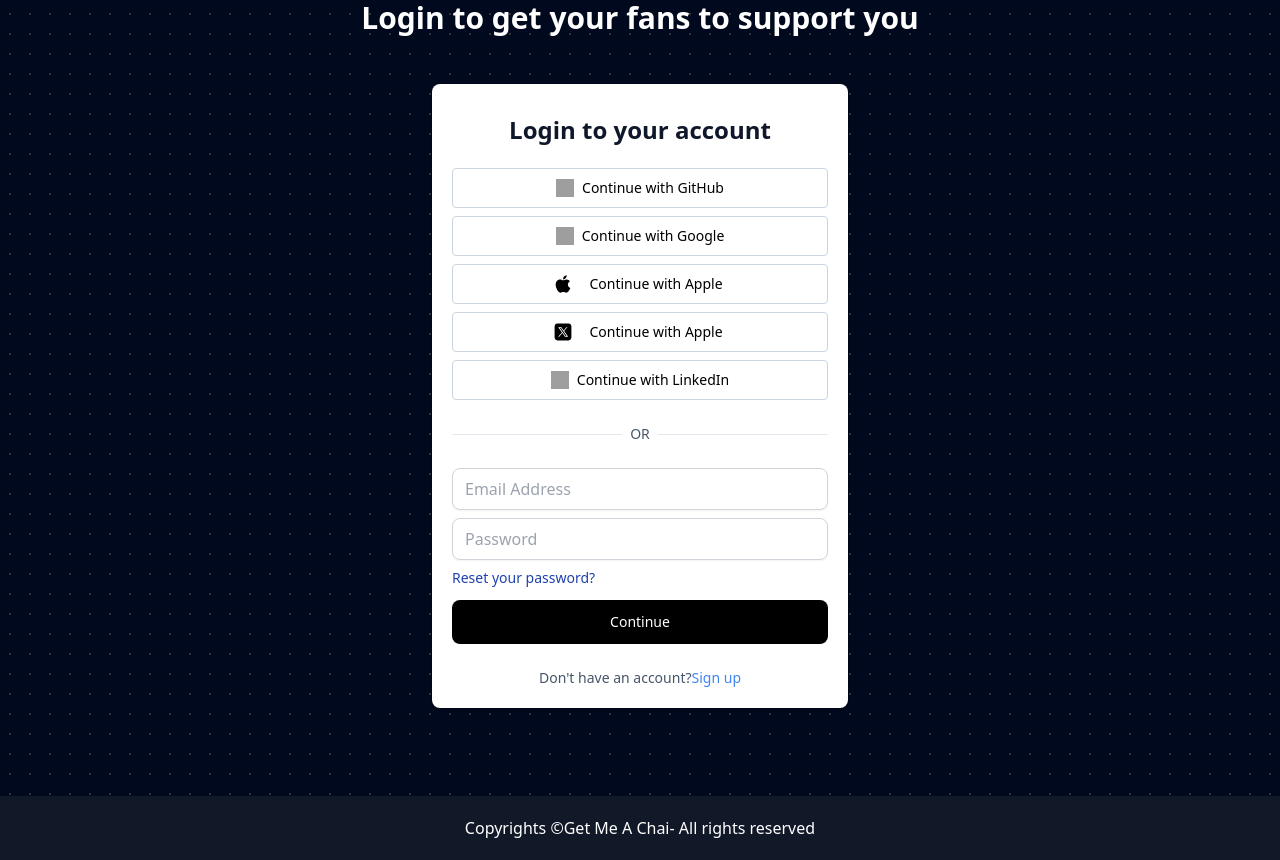
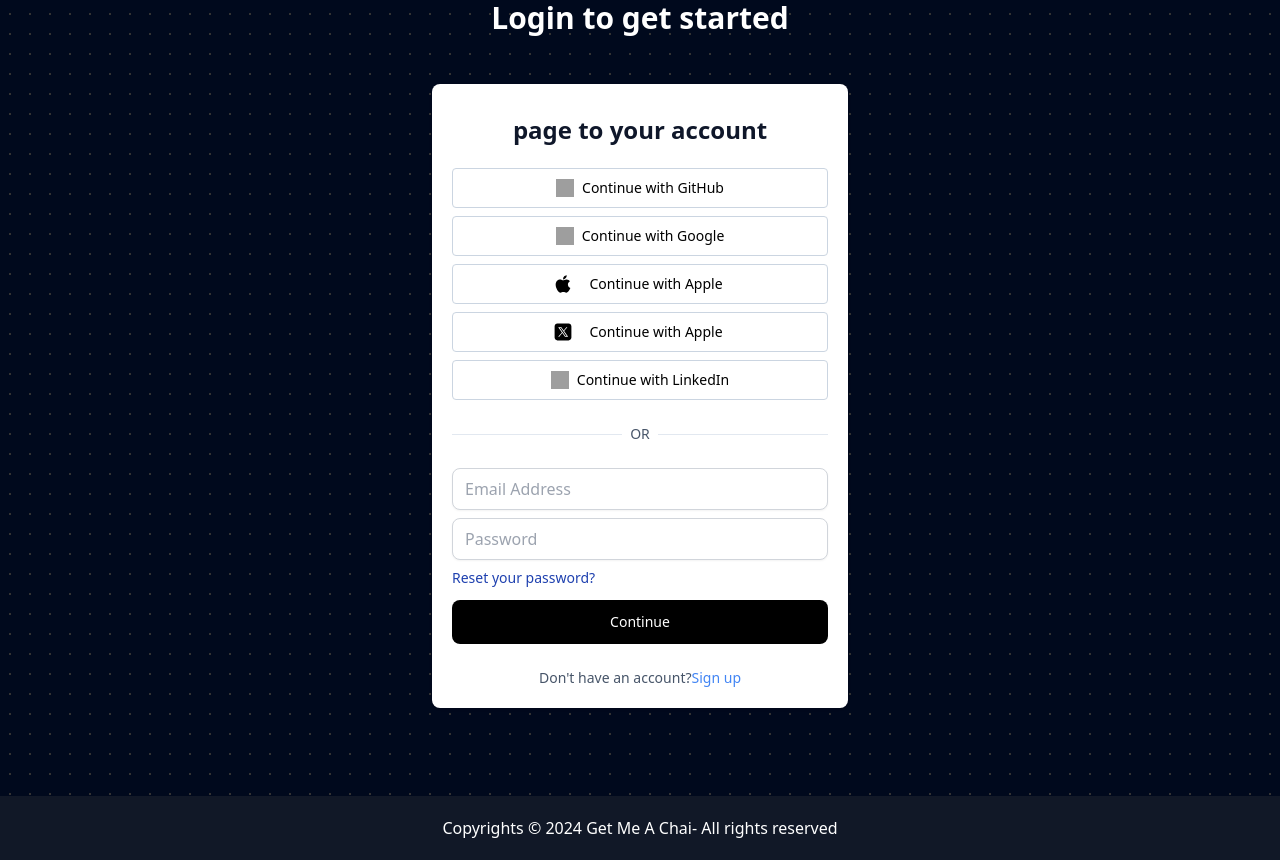
Before and after one commit to Nikhilesh002/get-me-a-chai, a Next.js app: page /login in a window 1280 px wide. Shown: the part 120-980 px from the top of the page. Built offline with nearby package versions, Linux system fonts and the light colour scheme; no server answers; grey boxes are pictures that could not be loaded.

Commit message:
version 1

```diff
--- a/src/app/[username]/page.js
+++ b/src/app/[username]/page.js
@@ -1,6 +1,6 @@
 "use client"
-import PaymentForm from '@/components/PaymentForm';
-import Subscribers from '@/components/Subscribers';
+import PaymentForm from '@/app/[username]/PaymentForm';
+import Subscribers from '@/app/[username]/Subscribers';
 import {useEffect,useState} from "react";
 import axios from 'axios';
 import { notFound, useRouter } from 'next/navigation';
@@ -11,6 +11,7 @@ function Page({ params }) {
   const router=useRouter();
 
   useEffect(() => {
+    document.title=params?.username+" | Get Me A Chai";
     async function getData(){
       const dbRes=await axios.post(`api/get-user`,{username:params.username});
       console.log(dbRes);
--- a/src/app/dashboard/page.js
+++ b/src/app/dashboard/page.js
@@ -22,6 +22,7 @@ function Page() {
   // TODO: use toasts to display msgs
 
   useEffect(() => {
+    document.title="Dashboard | Get Me A Chai";
     // async function getData(){
       // const dbRes=await axios.post(`api/get-user`,{username:session?.data?.user?.username});
       // console.log(session?.data?.user?.username);
--- a/src/app/login/page.js
+++ b/src/app/login/page.js
@@ -10,6 +10,7 @@ function Page() {
   const router = useRouter();
 
   useEffect(() => {
+    document.title = "Login | Get Me A Chai";
   if (session) {
     router.push('/dashboard');
   }
@@ -25,7 +26,7 @@ function Page() {
   return (
     <div className="py-10">
       <div className='text-center font-bold text-white text-3xl pt-4 pb-10 '>
-        <p>Login to get your fans to support you</p>
+        <p>Login to get started</p>
       </div>
 
       <div className=" pb-10">
@@ -37,7 +38,7 @@ function Page() {
 
               <div className="text-center">
                 <p className="mb-3 text-2xl font-semibold leading-5 text-slate-900">
-                  Login to your account
+                  page to your account
                 </p>
               </div>
 
--- a/src/app/page.js
+++ b/src/app/page.js
@@ -56,3 +56,7 @@ function page() {
 }
 
 export default page;
+
+export const metadata = {
+  title: 'Home | Get Me A Chai',
+}
--- a/src/components/Footer.js
+++ b/src/components/Footer.js
@@ -1,9 +1,15 @@
-import React from 'react'
+"use client"
+import React,{useEffect,useState} from 'react';
 
 function Footer() {
+  const [year,setYear] = useState(null);
+  useEffect(() => {
+  setYear(new Date().getFullYear());
+  }, []);
+
   return (
     <div className='bg-gray-900 text-white text-center h-16 pt-5 '>
-      <p>Copyrights &copy;Get Me A Chai- All rights reserved</p>
+      <p>Copyrights &copy; {year} Get Me A Chai- All rights reserved</p>
     </div>
   )
 }
```
Also changed, not shown: src/app/[username]/PaymentForm.jsx (renamed from src/components/PaymentForm.jsx), src/app/[username]/Subscribers.jsx (renamed from src/components/Subscribers.jsx).
